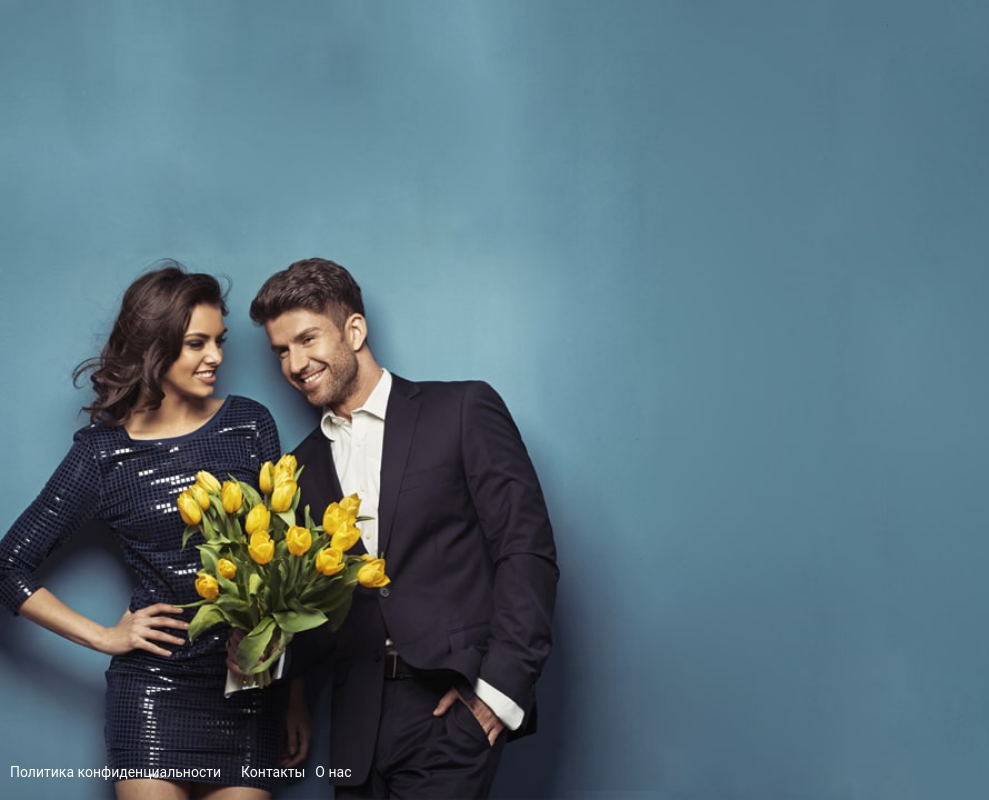
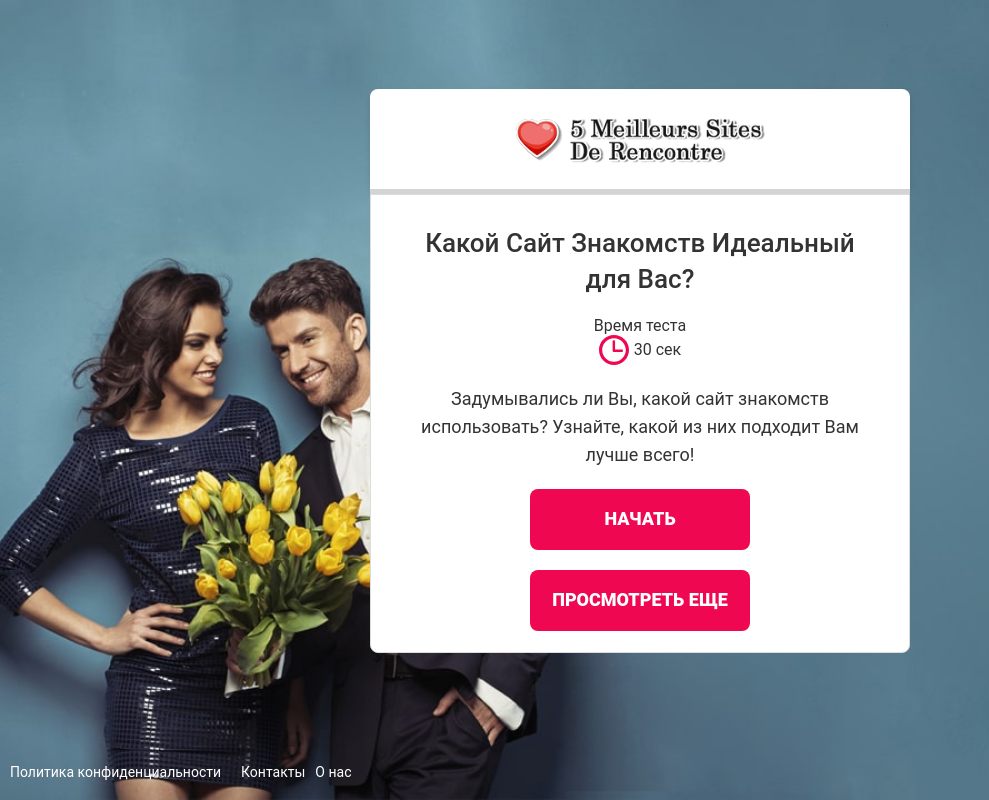
Before and after one commit to AVerba/dtng-quiz, a website built with Parcel: page src/index.html in a window 1280 px wide. Shown: the whole page, without its empty margins (0-989 px from the left). Built offline with nearby package versions, Linux system fonts and the light colour scheme.

Commit message:
mod main page

```diff
--- a/src/index.html
+++ b/src/index.html
@@ -9,16 +9,30 @@
 </head>
 <body>
 <div class='wrapper'>
-  <main class='dating-page'>
   <div class='container'>
-      <ul class='quiz-list'>
-        <li class='quiz-item'>
+    <main class='dating-page page'>
+      <div class='page__form form'>
+        <div class='form__logo'></div>
+        <div class='form__progress'>
+          <div class='page__progress__filled'></div>
+        </div>
+        <ul class='form-list quiz'>
+          <li class='quiz__item'>
+            <h1 class='main-title'>Какой Сайт Знакомств Идеальный для Вас?</h1>
+            <div class="quiz__time">
+              <p>Время теста</p>
+              <p><img src="./images/clock.svg">30 сек</p>
+            </div>
+            <div class="quiz__description">
+              <p class="quiz__content">Задумывались ли Вы, какой сайт знакомств использовать? Узнайте, какой из них подходит Вам лучше всего!</p>
+              <button class="button button__next">Начать</button>
+              <button class="button button__more">Просмотреть еще</button>
+            </div>
           </li>
         </ul>
       </div>
     </main>
     <footer class='footer'>
-    <div class='container'>
       <div class='footer__row'>
         <ul class='footer__menu'>
           <li class='footer__menu-item'>
@@ -33,9 +47,8 @@
           </li>
         </ul>
       </div>
-    </div>
     </footer>
   </div>
-
+</div>
 </body>
 </html>
--- a/src/sass/_common.scss
+++ b/src/sass/_common.scss
@@ -1,4 +1,5 @@
 @import '~node_modules/modern-normalize/modern-normalize.css';
+
 h1,
 h2,
 h3,
@@ -12,49 +13,149 @@ button {
   margin: 0;
   padding: 0;
 }
+
 *::after,
 *::before {
   box-sizing: inherit;
 }
+
 li {
   list-style-type: none;
 }
+
 a,
 address {
   text-decoration: none;
   display: block;
 }
 
-.wrapper{
+.wrapper {
+  min-height: 100vh;
+  background: url('../images/mainBG.jpg') center no-repeat;
+  background-size: cover;
+  font-family: "Roboto", sans-serif;
+}
+
+.container {
   min-height: 100vh;
   display: flex;
   flex-direction: column;
   position: relative;
-  background: url('../images/mainBG.jpg') center no-repeat;
-  background-size: cover;
-  font-family: "Roboto", sans-serif;
+  margin-left: 10px;
+  margin-right: 10px;
 }
-.container{
-  margin-right: 10px;
-  margin-left: 10px;
+
+.dating-page {
+  flex: 1 1 auto;
+  display: flex;
+  align-items: center;
 }
-.dating-page{
-  flex: 1 1 auto;
+.page__form{
+  width: 540px;
+  margin: 0 auto;
+  position: relative;
 }
+
+.form__logo {
+  width: 100%;
+  height: 100px;
+  box-shadow: 0 3px 6px rgba(0, 0, 0, 0.1);
+  border-radius: 8px 8px 0 0;
+  background: #fff url(../images/logo.png) center no-repeat;
+  background-size: 250px;
+}
+.form__progress{
+  position: relative;
+  width: 100%;
+  height: 5px;
+  background: #d4d4d4;
+}
+.form-list{
+  display: flex;
+  flex-flow: row nowrap;
+  overflow: hidden;
+  align-items: flex-start;
+}
+.quiz__item{
+  width: 540px;
+  flex: 1 0 100%;
+  padding: 30px 40px 0;
+  border-radius: 0 0 8px 8px;
+  border: 1px solid #dcdcdc;
+  background-color: #ffffff;
+  color: #333333;
+  transition: all .5s;
+}
+.main-title{
+  margin: 0 0 20px;
+  font-size: 26px;
+  font-weight: 500;
+  line-height: 36px;
+  text-align: center;
+}
+.quiz__time {
+  display: flex;
+  flex-direction: column;
+  align-items: center;
+}
+.quiz__time img {
+  width: 30px;
+  margin-right: 5px;
+}
+.quiz__time p {
+  display: flex;
+  align-items: center;
+  margin: 0;
+}
+.quiz__description{
+  padding-bottom: 21px;
+}
+.quiz__content{
+  margin: 20px auto;
+  color: #333333;
+  font-size: 18px;
+  font-weight: 400;
+  line-height: 28px;
+  text-align: center;
+}
+.button{
+  cursor: pointer;
+  display: block;
+  width: 220px;
+  margin: 0 auto;
+  padding: 20px 0;
+  border-radius: 8px;
+  background-color: #ef0752;
+  text-align: center;
+  color: #ffffff;
+  font-size: 18px;
+  font-weight: 900;
+  text-transform: uppercase;
+  text-decoration: none;
+  border: 0;
+}
+.button__more{
+  margin-top: 20px;
+}
+
+
 //====FOOTER=====================
-.footer__menu{
+.footer__menu {
   display: flex;
 }
-.footer__menu-item:not(:last-child){
+
+.footer__menu-item:not(:last-child) {
   margin-right: 10px;
 }
-.footer__menu-link{
+
+.footer__menu-link {
   font-family: "Roboto", sans-serif;
   padding: 22px 0 20px 0;
   font-size: 14px;
   color: #ffffff;
 }
-.footer__menu-link:hover{
+
+.footer__menu-link:hover {
   text-decoration: underline;
-  color:#ffffff;
+  color: #ffffff;
 }
```
Also changed, not shown: src/images/clock.svg (added). Lines whose indentation alone changed are shown as unchanged.
